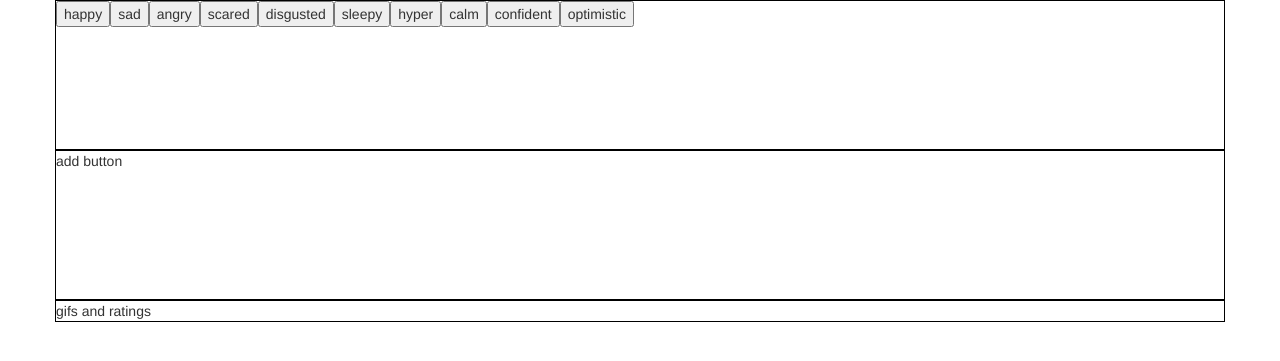
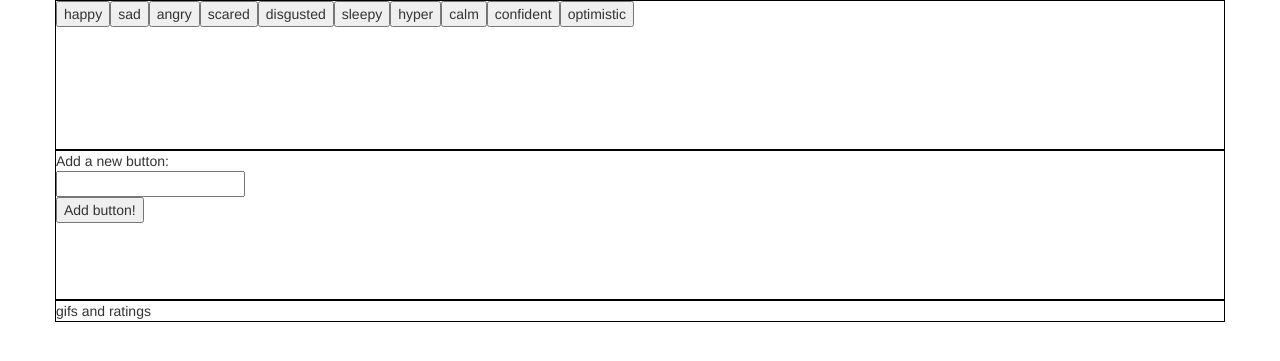
Before and after one commit to EvanRCoffey/GiphyAPI, a PHP site: page / in a window 1280 px wide. Shown: the top 361 px of the page. Run offline with PHP 8.4, Linux system fonts and the light colour scheme; some libraries are stand-ins or nearby versions.

Commit message:
Taking a break

```diff
--- a/assets/css/style.css
+++ b/assets/css/style.css
@@ -10,4 +10,5 @@
 
 #gifsAndRatings {
 	border: 1px solid black;
+	margin-bottom: 20px;
 }
--- a/assets/javascript/app.js
+++ b/assets/javascript/app.js
@@ -1,30 +1,51 @@
+//Array of ten emotions to be used to make buttons
 var topics = ['happy', 'sad', 'angry', 'scared', 'disgusted', 'sleepy', 'hyper', 'calm', 'confident', 'optimistic'];
-
-$( document ).ready(function() {
-    loadButtons();
-});
 
 //When a button is clicked, load ten static gifs with ratings, then add them all to gifsAndRatings
 $(document).on("click", '.dynamicBtn', function() {
     var emotion = $(this).data("emotion");
     console.log(emotion);
-    for (var i = 0; i<10; i++) {
-    	//Load the first gif and its rating
-    	if (i===0) {
-			$("#gifsAndRatings").html("Gif and rating goes here");
-		}
-		//Append the other nine gifs and their ratings
-		else {
-			$("#gifsAndRatings").append("Gif and rating goes here");
-		}
-    }
+	var queryURL = "http:api.giphy.com/v1/gifs/search?q=" + emotion + "&api_key=dc6zaTOxFJmzC&limit=10";
+
+	// Perfoming an AJAX GET request to our queryURL
+	$.ajax({
+	    url: queryURL,
+	    method: "GET"
+	})
+
+	.done(function(response) {
+
+		// Logging the response to our request
+		console.log(response);
+
+		// Putting ten gifs and ratings in "gifsAndRatings"
+		for (var i = 0; i<10; i++) {
+			var imageUrl = response.data[i].images.original_still.url;
+			var emotionImage = $("<img class='gif'>");
+
+			emotionImage.attr("src", imageUrl);
+			emotionImage.attr("alt", "emotion image");
+			emotionImage.attr("width", "200px");
+			emotionImage.attr("height", "200px");
+
+			//Overwrite the HTML for the first GIF
+			if (i === 0) {
+				$("#gifsAndRatings").html(emotionImage);
+				$("#gifsAndRatings").append("<-- Rating: " + response.data[i].rating);
+			}
+			//Append for the rest
+			else {
+				$("#gifsAndRatings").append(emotionImage);
+				$("#gifsAndRatings").append("<-- Rating: " + response.data[i].rating);
+			};
+		};
+	});
 });
 
 //When a gif is clicked...
 	//if it's inactive, activate it
 	//if it's active, deactivate it
 
-//DO THIS PART LAST!
 //When a new word is typed into the form...
 	//Append the word to the end of the array
 	//loadButtons();
@@ -41,3 +62,7 @@ function loadButtons() {
 		}
 	}
 }
+
+$( document ).ready(function() {
+    loadButtons();
+});
--- a/index.html
+++ b/index.html
@@ -14,7 +14,13 @@
 <body>
 	<div class="container">
 		<div class="row" id="buttonArea">button area</div>
-		<div class="row" id="addButton">add button</div>
+		<div class="row" id="addButton">
+			<form>
+				Add a new button:<br>
+  				<input type="text" id="newButton" name="newButton"><br>
+  				<div class="button"><button type="submit">Add button!</button></div>
+			</form>
+		</div>
 		<div class="row" id="gifsAndRatings">gifs and ratings</div>
 	</div>
 </body>
```
